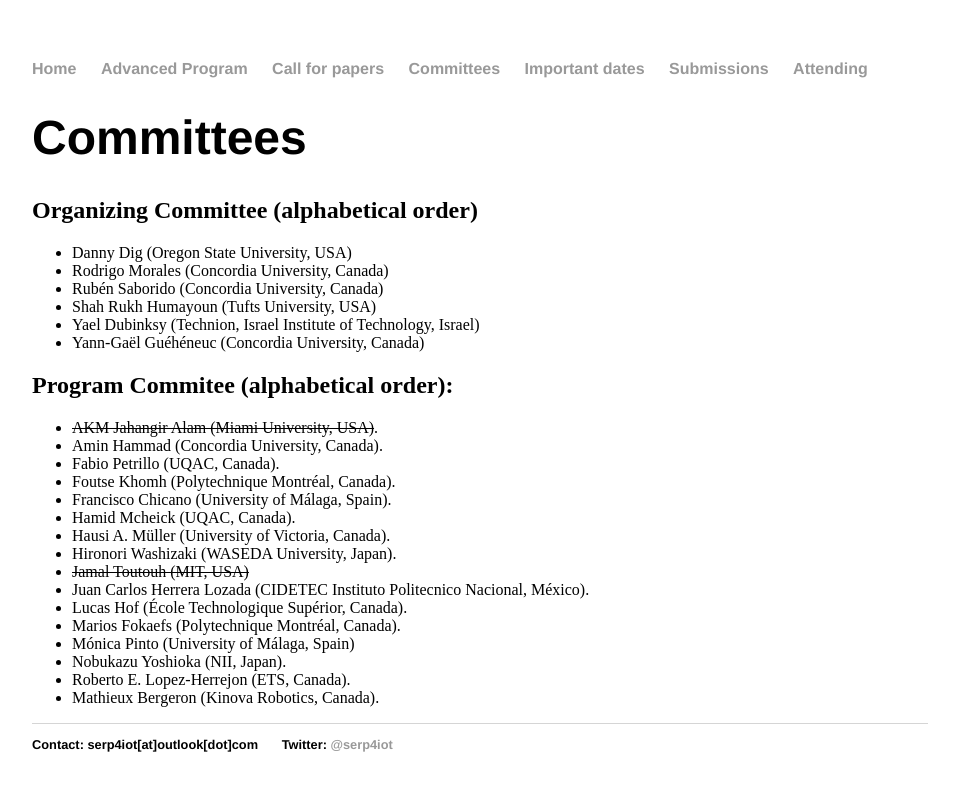
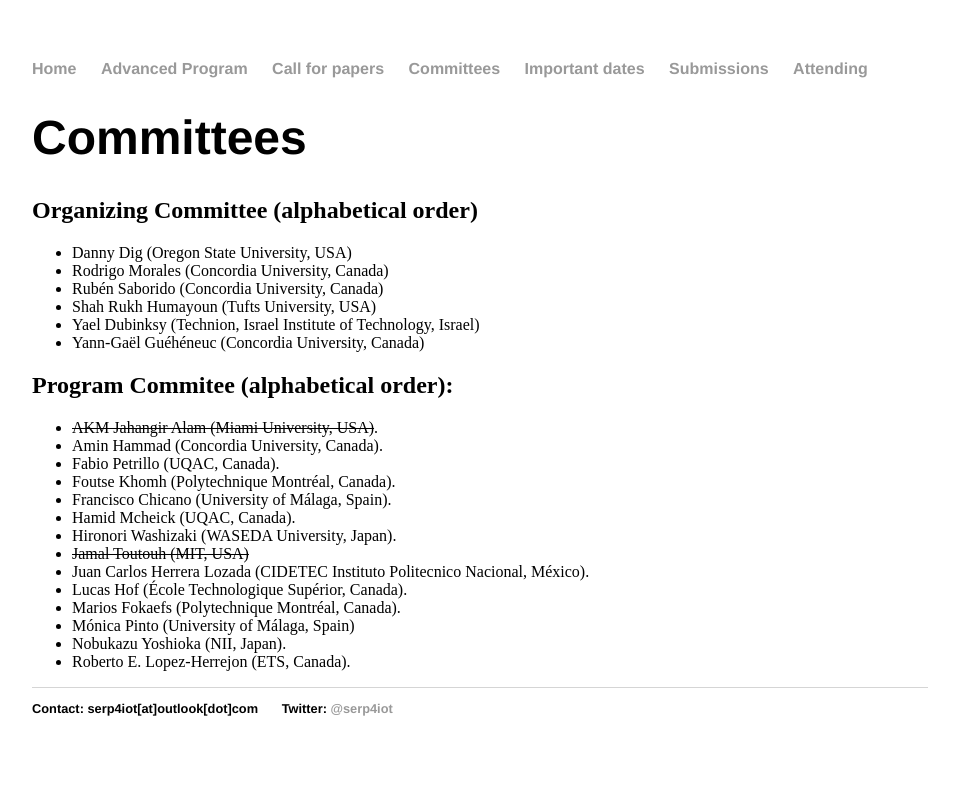
Before and after one commit to moar82/SERP4IoT, a Jekyll site: the page built from Committees/index.html, in a window 1280 px wide. Shown: the top 791 px of the page, without its empty margins (160-1119 px from the left). Built offline with Jekyll 4.4.1, drawn with Linux system fonts in a browser that asks for light colours.

Commit message:
Update index.html

```diff
--- a/Committees/index.html
+++ b/Committees/index.html
@@ -21,7 +21,6 @@
     <li>Foutse Khomh (Polytechnique Montréal, Canada).</li>
     <li>Francisco Chicano (University of Málaga, Spain).</li>
     <li>Hamid Mcheick (UQAC, Canada).</li>
-    <li>Hausi A. Müller (University of Victoria, Canada). </li>
     <li>Hironori Washizaki (WASEDA University, Japan).</li>
     <li><strike>Jamal Toutouh (MIT, USA)</strike></li>
     <li>Juan Carlos Herrera Lozada (CIDETEC Instituto Politecnico Nacional, México).</li>
@@ -30,6 +29,5 @@
     <li>Mónica Pinto (University of Málaga, Spain)</li>
     <li>Nobukazu Yoshioka (NII, Japan).</li>
     <li>Roberto E. Lopez-Herrejon (ETS, Canada).</li>
-    <li>Mathieux Bergeron (Kinova Robotics, Canada).</li>
 
 </ul>
```
